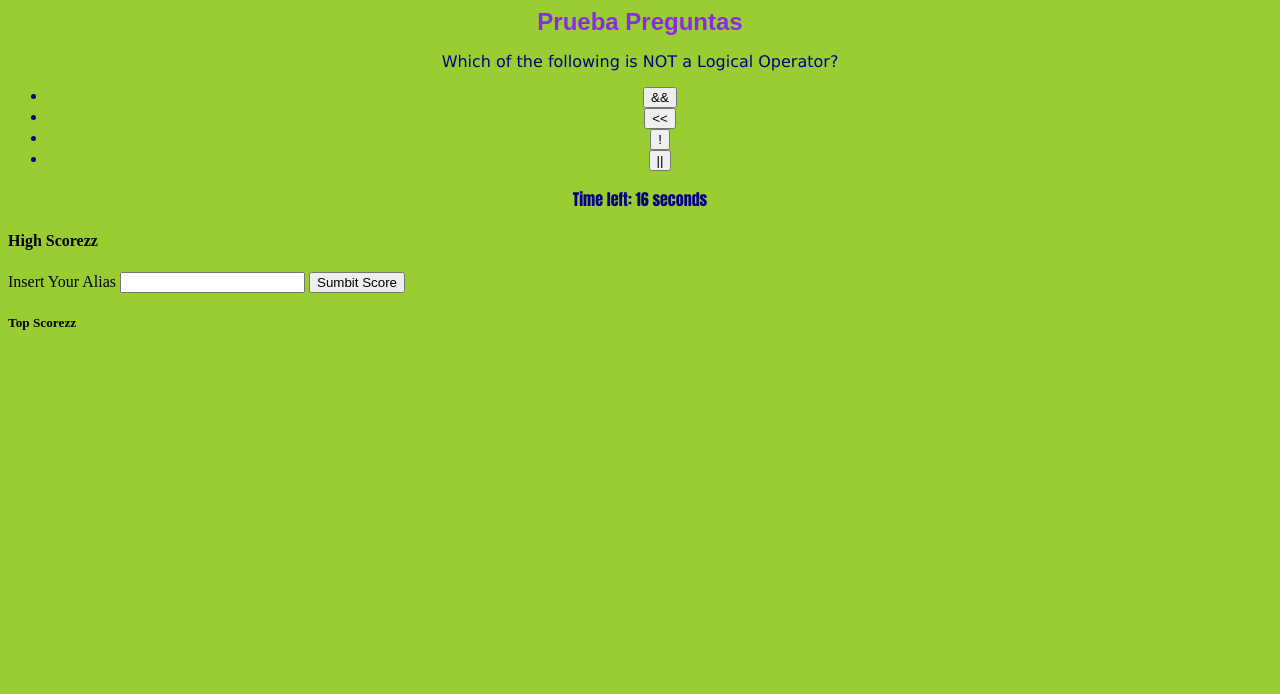
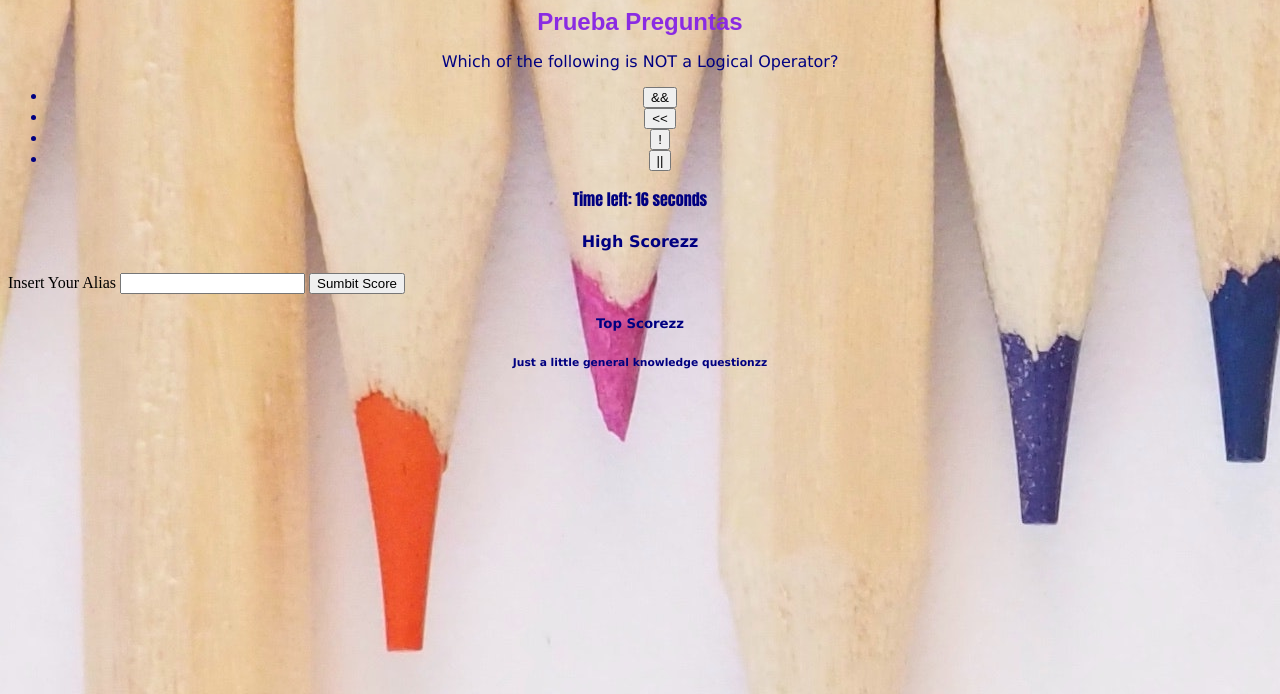
Before and after one commit to Saiishago/Code-Quizz, a plain HTML site: page Files/index.html in a window 1280 px wide. Shown: the part 106-800 px from the top of the page. Drawn offline with Linux system fonts and the light colour scheme.

Commit message:
Updated Files

```diff
--- a/Files/index.html
+++ b/Files/index.html
@@ -3,6 +3,11 @@
 <head>
   <title>Beat The Clock Quizz</title>
  <link rel="stylesheet" href="./style.css"/>
+ <style>
+    body {
+        background-image: url(./pexels-jess-bailey-designs-743986.jpeg);
+    }
+ </style>
 </head>
 <body>
   <div id="quiz">
@@ -30,4 +35,7 @@
 
   <script src="./script.js"></script>
 </body>
+<footer>
+    <h6>Just a little general knowledge questionzz</h6>
+</footer>
 </html>
--- a/Files/style.css
+++ b/Files/style.css
@@ -1,8 +1,5 @@
-html {
-    background-color: yellowgreen;
-}
-
 .quiz {
+    justify-content: center;
     margin: auto;
     width: 100%;
     height: 100%;
@@ -39,12 +36,6 @@ html {
     color: navy;
 }
 
-.preguntas {
-    font-family: Arial, Helvetica, sans-serif;
-    text-align: center;
-    color: blueviolet;
-}
-
 .result {
     font-family: Impact, Haettenschweiler, 'Arial Narrow Bold', sans-serif;
     text-align: center;
@@ -56,3 +47,16 @@ li {
     text-align: center;
     color: navy;
 }
+
+h4, h5 {
+    font-family: Verdana, Geneva, Tahoma, sans-serif;
+    text-align: center;
+    color: navy;
+}
+
+h6 {
+    align-content: flex-end;
+    font-family: Verdana, Geneva, Tahoma, sans-serif;
+    text-align: center;
+    color: navy;
+}
```
Also changed, not shown: Files/pexels-jess-bailey-designs-743986.jpeg (added), 1 other file.
